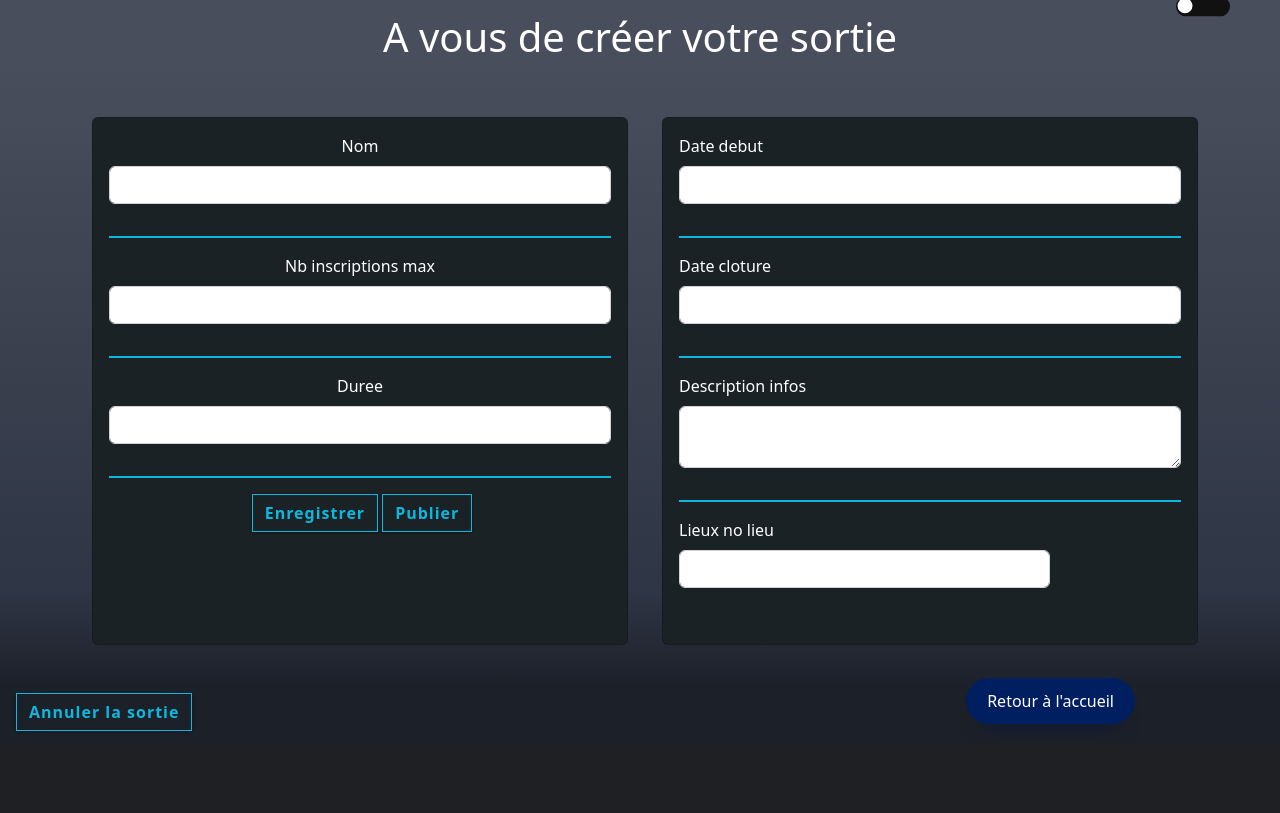
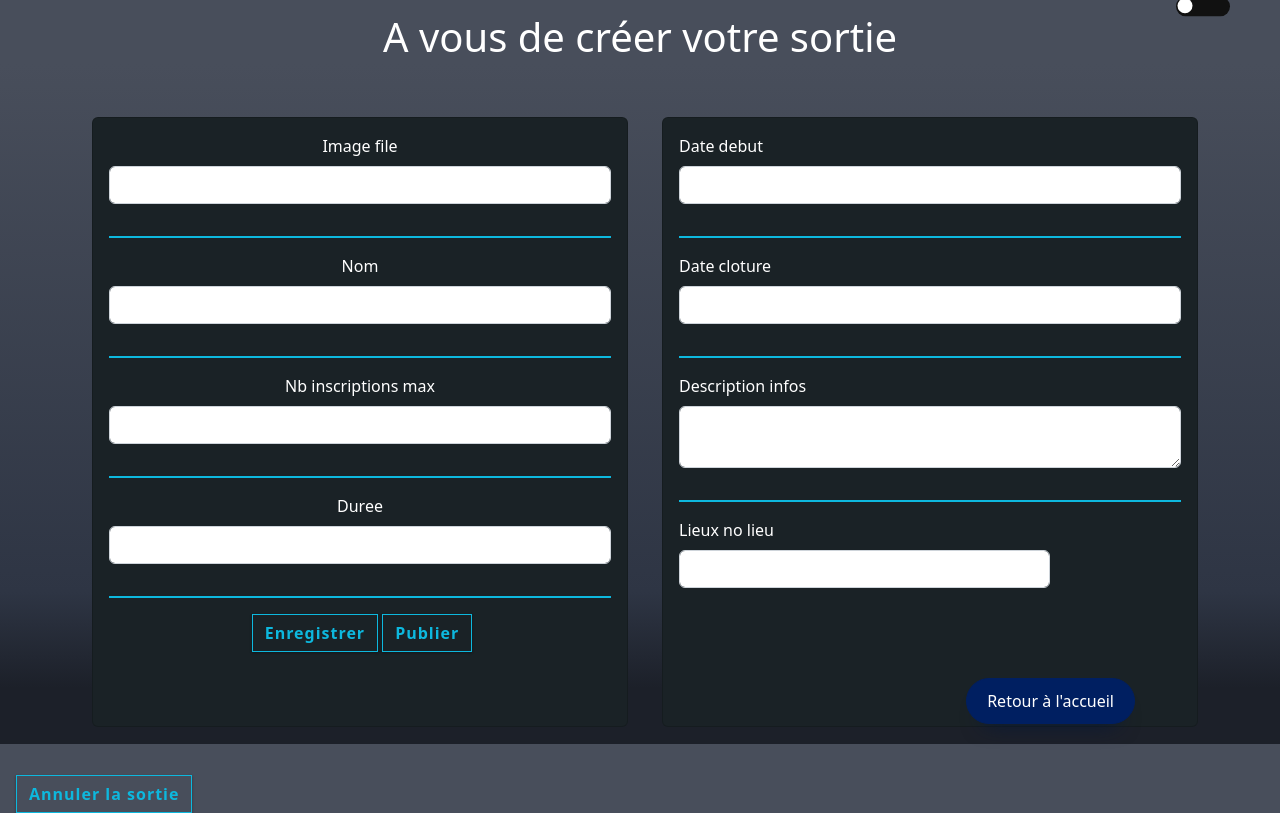
Before and after one commit to Tiphritos/Sortir.com, a Symfony app: template templates/sortie/new.html.twig in a window 1280 px wide. Shown: the part 56-869 px from the top of the page. Before the commit the page ends 787 px from the top, so only its background shows below. Run offline with Twig, Linux system fonts and the light colour scheme; the template is opened without the code that fills it, so the values that code supplies are empty; form fields are guessed from the names that the template uses; some libraries are stand-ins or nearby versions.

Commit message:
Travail sur le formulaire edit sortie

```diff
--- a/templates/sortie/_form.html.twig
+++ b/templates/sortie/_form.html.twig
@@ -12,7 +12,13 @@
             <div class="col-lg-6">
                 <div class="card couleurFond h-100">
                     <div class="card-body text-center">
+                        <div class="row ">
 
+                            <div class="col-sm-12">
+                                <p class=" mb-0 ">{{ form_row(form.imageFile) }}</p>
+                            </div>
+                        </div>
+                        <hr class="soulignage">
                         <div class="row ">
 
                             <div class="col-sm-12">
```
